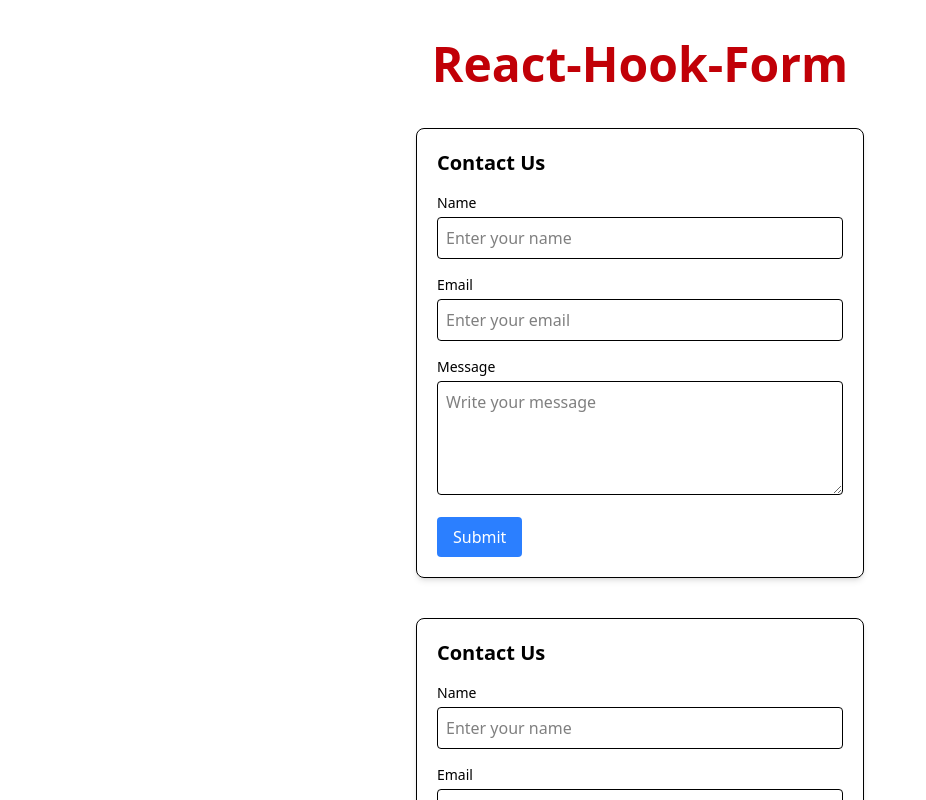
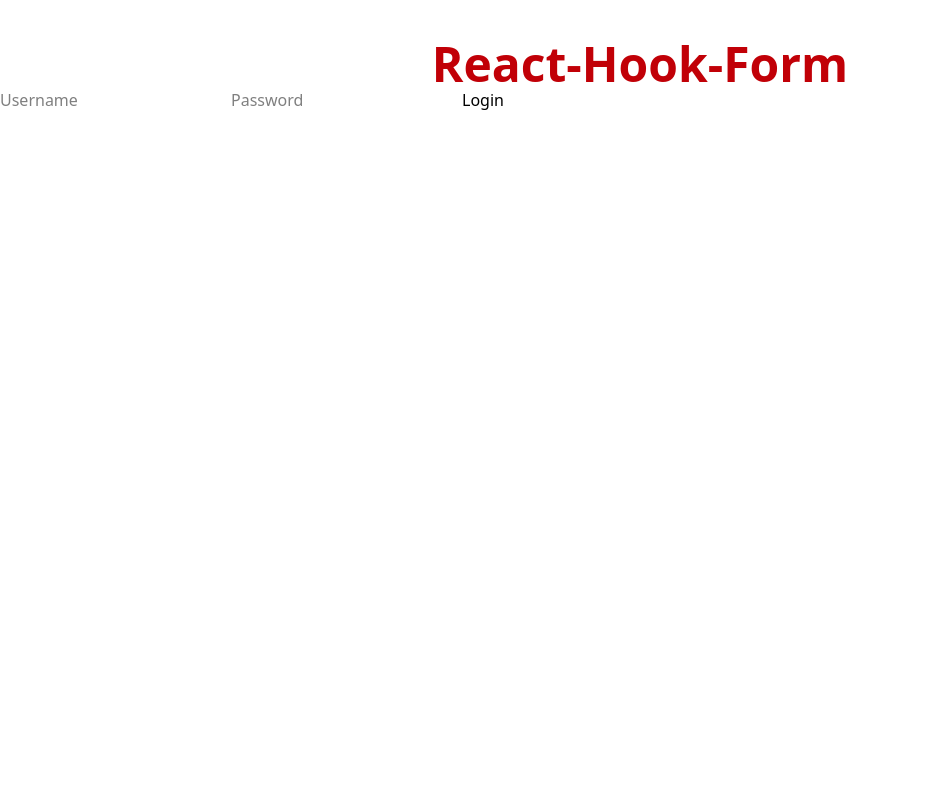
Before and after one commit to lakadeamit220/react-hook-form, a React (Vite) app: page / in a window 1280 px wide. Shown: the top 800 px of the page, without its empty margins (0-926 px from the left). Built offline with nearby package versions, Linux system fonts and the light colour scheme.

Commit message:
Combined Usage of useRef and useState.

```diff
--- a/src/App.jsx
+++ b/src/App.jsx
@@ -1,3 +1,4 @@
+import LoginForm from "./components/basic/LoginForm";
 import MyFormWithRef from "./components/basic/MyFormRef";
 import MyForm from "./components/basic/MyFormState";
 
@@ -7,8 +8,9 @@
       <h1 className="text-5xl text-red-700 text-center font-bold mt-10">
         React-Hook-Form
       </h1>
-      <MyForm />
-      <MyFormWithRef/>
+      {/* <MyForm /> */}
+      {/* <MyFormWithRef/> */}
+      <LoginForm/>
     </>
   );
 }
--- /dev/null
+++ b/src/components/basic/LoginForm.jsx
@@ -0,0 +1,36 @@
+import React, { useState, useRef } from 'react';
+
+function LoginForm() {
+  const [username, setUsername] = useState('');
+  const [password, setPassword] = useState('');
+  const inputRef = useRef(null);
+
+  const handleLogin = () => {
+    if (!username || !password) {
+      inputRef.current.focus(); // Focus the username field if inputs are empty
+    } else {
+      console.log('Logging in with:', { username, password });
+    }
+  };
+
+  return (
+    <div>
+      <input
+        type="text"
+        placeholder="Username"
+        value={username}
+        onChange={(e) => setUsername(e.target.value)}
+        ref={inputRef} // Using useRef for direct DOM access
+      />
+      <input
+        type="password"
+        placeholder="Password"
+        value={password}
+        onChange={(e) => setPassword(e.target.value)}
+      />
+      <button onClick={handleLogin}>Login</button>
+    </div>
+  );
+}
+
+export default LoginForm;
```
